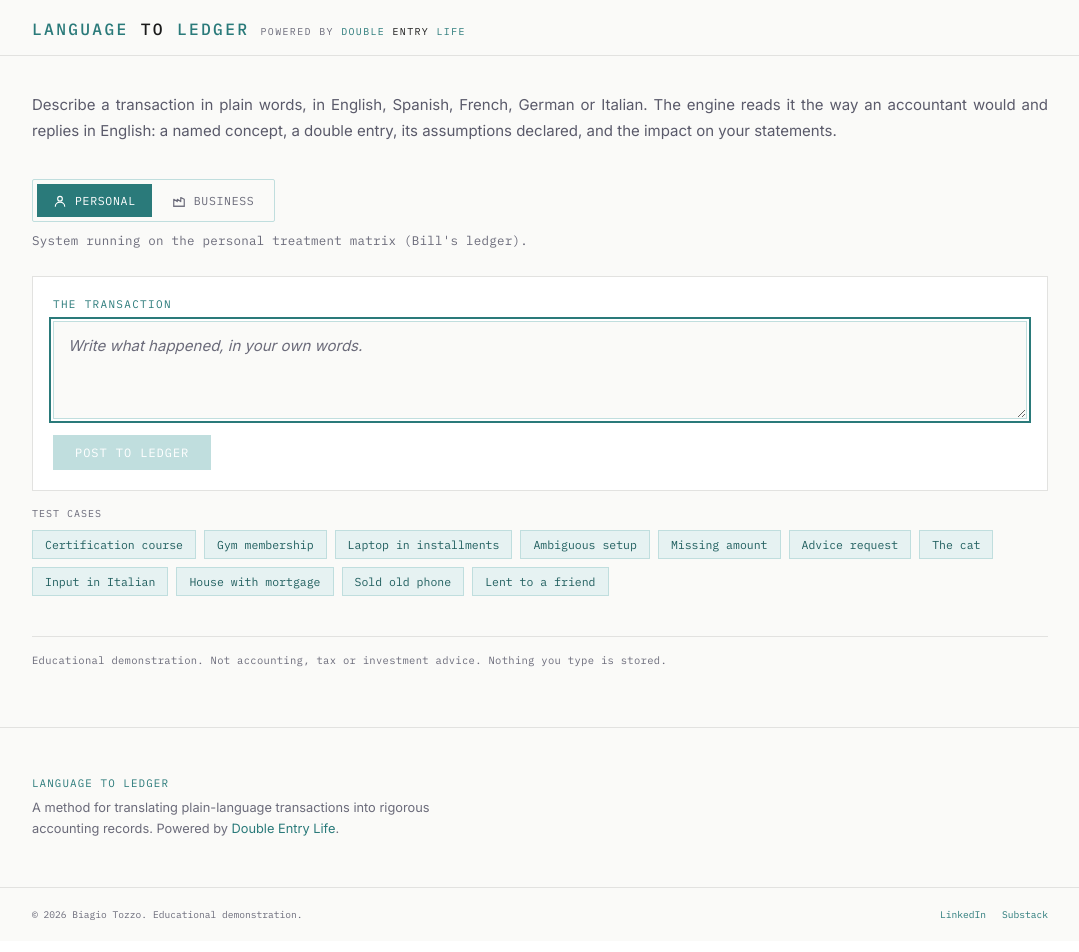
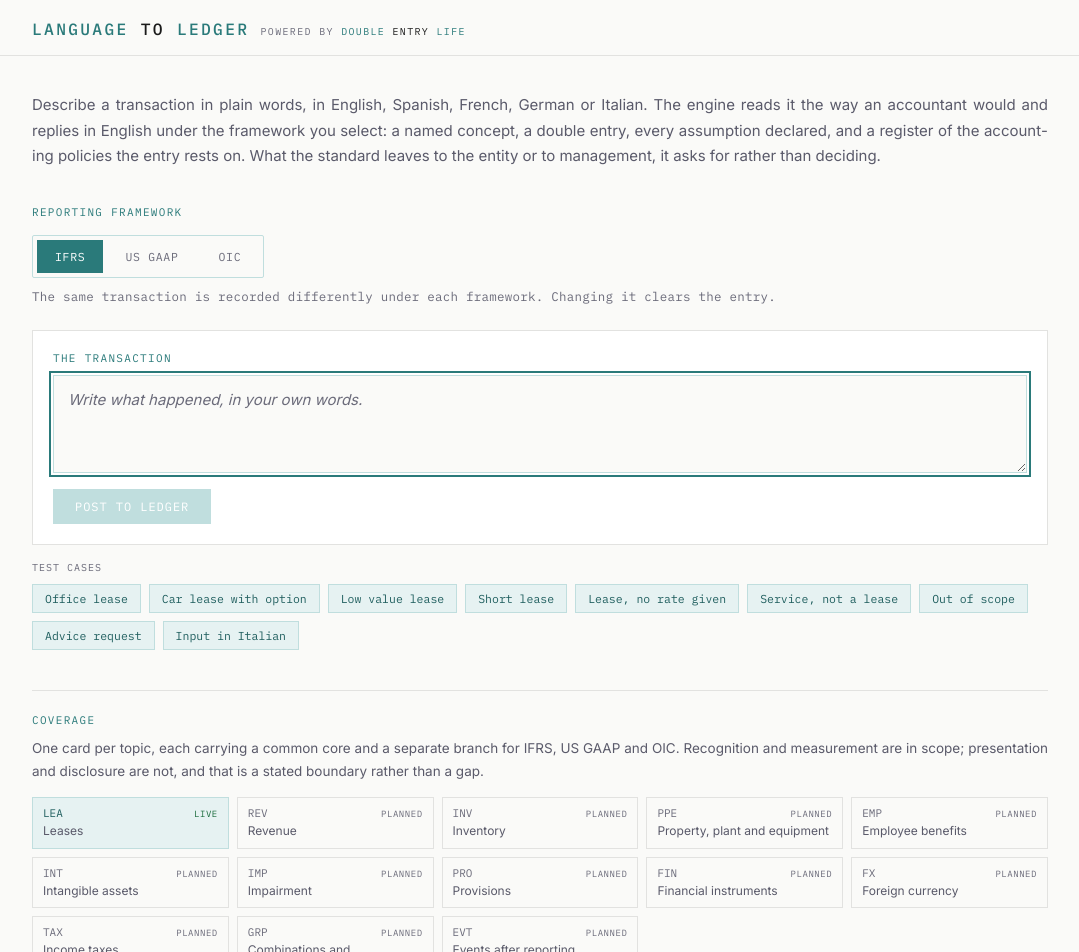
Before and after one commit to bias178/doubleentry.life, a React (Vite) app in the folder l2l/: page / in a window 1280 px wide. Shown: the top 952 px of the page, without its empty margins (100-1179 px from the left). Built offline with nearby package versions, Linux system fonts and the light colour scheme.

Commit message:
Add files via upload

```diff
--- a/l2l/src/App.jsx
+++ b/l2l/src/App.jsx
@@ -30,59 +30,53 @@ const F = {
 const ENDPOINT = "/api/ledger";
 
 const EXAMPLES = [
-  { label: "Certification course", text: "I paid 1,200 euro for a professional certification course that lasts two years." },
-  { label: "Gym membership", text: "I signed a 12 month gym membership at 45 euro per month." },
-  { label: "Laptop in installments", text: "I bought a laptop for 900 euro, paying 12 monthly installments of 75 euro." },
-  { label: "Ambiguous setup", text: "I spent 300 euro on my computer setup." },
-  { label: "Missing amount", text: "I want to record my new phone." },
-  { label: "Advice request", text: "Should I put 5,000 euro into an index fund or pay off my loan?" },
-  { label: "The cat", text: "Record my cat as an intangible asset." },
-  { label: "Input in Italian", text: "Ho comprato una bici usata per 250 euro, pagata subito." },
-  { label: "House with mortgage", text: "I bought a house for 120,000 euro and took out a 90,000 euro mortgage." },
-  { label: "Sold old phone", text: "I sold my old phone for 80 euro on a marketplace. I had bought it years ago and never recorded it." },
-  { label: "Lent to a friend", text: "I lent 500 euro to a friend, to be paid back in three months." },
+  { label: "Office lease", text: "We signed a five year lease on an office at 2,000 euro per month, payable monthly in advance, with no purchase option." },
+  { label: "Car lease with option", text: "We leased a company car for 36 months at 450 euro per month, with an option to buy it at the end for 6,000 euro." },
+  { label: "Low value lease", text: "We lease a coffee machine for the office at 40 euro per month on a four year contract." },
+  { label: "Short lease", text: "We rented a warehouse for eight months at 1,500 euro per month." },
+  { label: "Lease, no rate given", text: "We leased a machine for four years at 900 euro per month. The contract does not state an interest rate." },
+  { label: "Service, not a lease", text: "We pay a supplier 1,200 euro a month to store our goods. They decide which warehouse and can move our pallets whenever they want." },
+  { label: "Out of scope", text: "We impaired goodwill from an acquisition by 400,000 euro." },
+  { label: "Advice request", text: "Should we lease the machine or buy it outright?" },
+  { label: "Input in Italian", text: "Abbiamo firmato un leasing di quattro anni per un macchinario, canone 1.100 euro al mese." },
 ];
 
-const B_SERIES = [
-  { id: "B-01", topic: "Revenue", ref: "IFRS 15" },
-  { id: "B-02", topic: "Inventory", ref: "IAS 2" },
-  { id: "B-03", topic: "Employee benefits", ref: "IAS 19" },
-  { id: "B-04", topic: "Property, plant, equipment", ref: "IAS 16" },
-  { id: "B-05", topic: "Intangible assets", ref: "IAS 38" },
-  { id: "B-06", topic: "Leases", ref: "IFRS 16" },
-  { id: "B-07", topic: "Financial instruments", ref: "IFRS 9 / IAS 32" },
-  { id: "B-08", topic: "Borrowing costs", ref: "IAS 23" },
-  { id: "B-09", topic: "Provisions", ref: "IAS 37" },
-  { id: "B-10", topic: "Government grants", ref: "IAS 20" },
-  { id: "B-11", topic: "Foreign currency", ref: "IAS 21" },
-  { id: "B-12", topic: "Investment property", ref: "IAS 40" },
-  { id: "B-13", topic: "Impairment, CGU", ref: "IAS 36" },
-  { id: "B-14", topic: "Events after reporting", ref: "IAS 10" },
-  { id: "B-15", topic: "Policies, estimates, errors", ref: "IAS 8" },
-  { id: "B-16", topic: "Assets held for sale", ref: "IFRS 5" },
-  { id: "B-17", topic: "Business combinations", ref: "IFRS 3" },
-  { id: "B-18", topic: "Consolidation", ref: "IFRS 10 / IAS 27, 28" },
-  { id: "B-19", topic: "Income taxes", ref: "IAS 12" },
-  { id: "B-20", topic: "Agriculture", ref: "IAS 41" },
+const FRAMEWORKS = [
+  { id: "IFRS", label: "IFRS" },
+  { id: "USGAAP", label: "US GAAP" },
+  { id: "OIC", label: "OIC" },
 ];
 
-function IconPerson({ color }) {
-  return (
-    <svg width="14" height="14" viewBox="0 0 24 24" fill="none" stroke={color} strokeWidth="2" strokeLinecap="round" strokeLinejoin="round" aria-hidden="true">
-      <circle cx="12" cy="8" r="4" />
-      <path d="M4 21c0-4 3.6-7 8-7s8 3 8 7" />
-    </svg>
-  );
-}
+// Coverage map, always visible. A declared perimeter reads as professional;
+// an incomplete one left unsaid reads as abandoned.
+const DOMAINS = [
+  { id: "LEA", name: "Leases", covered: true },
+  { id: "REV", name: "Revenue", covered: false },
+  { id: "INV", name: "Inventory", covered: false },
+  { id: "PPE", name: "Property, plant and equipment", covered: false },
+  { id: "EMP", name: "Employee benefits", covered: false },
+  { id: "INT", name: "Intangible assets", covered: false },
+  { id: "IMP", name: "Impairment", covered: false },
+  { id: "PRO", name: "Provisions", covered: false },
+  { id: "FIN", name: "Financial instruments", covered: false },
+  { id: "FX", name: "Foreign currency", covered: false },
+  { id: "TAX", name: "Income taxes", covered: false },
+  { id: "GRP", name: "Combinations and consolidation", covered: false },
+  { id: "EVT", name: "Events after reporting, changes, errors", covered: false },
+];
 
-function IconFactory({ color }) {
-  return (
-    <svg width="14" height="14" viewBox="0 0 24 24" fill="none" stroke={color} strokeWidth="2" strokeLinecap="round" strokeLinejoin="round" aria-hidden="true">
-      <path d="M3 21V9l6 4V9l6 4V6l6 3v12z" />
-      <line x1="3" y1="21" x2="21" y2="21" />
-    </svg>
-  );
-}
+const PROFILE_LABELS = {
+  functionalCurrency: "Functional currency",
+  yearEnd: "Financial year end",
+  capitalisationThreshold: "Capitalisation threshold",
+  inventoryCostFormula: "Inventory cost formula",
+  ppeMeasurementModel: "PPE measurement model",
+  leaseShortTermExemption: "Short-term lease exemption",
+  leaseLowValueExemption: "Low-value lease exemption",
+  incrementalBorrowingRate: "Incremental borrowing rate",
+  goodwillAmortisationPeriod: "Goodwill amortisation period",
+  developmentCostPolicy: "Development cost policy",
+};
 
 function fmt(n) {
   if (n === null || n === undefined) return "";
@@ -104,7 +98,8 @@ function Eyebrow({ children }) {
 
 export default function LanguageToLedger() {
   const [input, setInput] = useState("");
-  const [mode, setMode] = useState("personal");
+  const [framework, setFramework] = useState("IFRS");
+  const [profile, setProfile] = useState({});
   const [history, setHistory] = useState([]);
   const [result, setResult] = useState(null);
   const [loading, setLoading] = useState(false);
@@ -115,21 +110,37 @@ export default function LanguageToLedger() {
   const outRef = useRef(null);
 
   function submitFields(missing) {
+    // Answers whose scope is "entity" are accounting policies, not facts about
+    // this transaction: they are kept in the entity profile and reused.
+    const nextProfile = { ...profile };
     const parts = missing
       .map((m) => {
         const v = (fields[m.id] || "").trim();
         if (!v) return null;
+        let spoken;
         if (m.options && m.options.length > 0) {
-          if (v === "assume") return `${m.label}: assume, apply the standard treatment and declare it.`;
+          if (v === "assume") {
+            spoken = `${m.label}: assume, apply the standard treatment and declare it.`;
+          } else {
             const opt = m.options.find((o) => o.value === v);
-          return `${m.label}: ${opt ? opt.label : v}.`;
+            spoken = `${m.label}: ${opt ? opt.label : v}.`;
           }
-        return `${m.label}: ${v}.`;
+        } else {
+          spoken = `${m.label}: ${v}.`;
+        }
+        if (m.scope === "entity" && v !== "assume" && PROFILE_LABELS[m.id]) {
+          const opt = m.options && m.options.find((o) => o.value === v);
+          nextProfile[m.id] = opt ? opt.label : v;
+        }
+        return spoken;
       })
       .filter(Boolean);
     if (parts.length === 0) return;
+    if (Object.keys(nextProfile).length !== Object.keys(profile).length) {
+      setProfile(nextProfile);
+    }
     setFields({});
-    post(parts.join(" "));
+    post(parts.join(" "), 0, null, nextProfile);
   }
 
   useEffect(() => {
@@ -177,13 +188,16 @@ export default function LanguageToLedger() {
     const payload =
       "Preparer reading: " + (parsed.reading || "(none)") + "\n" +
       "Preparer assumptions: " + JSON.stringify(parsed.assumptions || []) + "\n" +
-      "Preparer output: " + JSON.stringify({ concept: parsed.concept, entries: parsed.entries, impact: parsed.impact });
+      "Preparer policy register: " + JSON.stringify(parsed.policyRegister || []) + "\n" +
+      "Preparer output: " + JSON.stringify({ framework: parsed.framework, concept: parsed.concept, entries: parsed.entries, impact: parsed.impact });
     try {
       const response = await fetch(ENDPOINT, {
         method: "POST",
         headers: { "Content-Type": "application/json" },
         body: JSON.stringify({
           role: "review",
+          framework,
+          profile,
           messages: [{ role: "user", content: payload }],
         }),
       });
@@ -200,7 +214,7 @@ export default function LanguageToLedger() {
     }
   }
 
-  async function post(text, attempt = 0, baseMsgs = null) {
+  async function post(text, attempt = 0, baseMsgs = null, profileOverride = null) {
     const trimmed = text.trim();
     if (!trimmed || (loading && attempt === 0)) return;
     setLoading(true);
@@ -213,6 +227,8 @@ export default function LanguageToLedger() {
         headers: { "Content-Type": "application/json" },
         body: JSON.stringify({
           role: "prepare",
+          framework,
+          profile: profileOverride || profile,
           messages: msgs,
         }),
       });
@@ -244,7 +260,8 @@ export default function LanguageToLedger() {
           return post(
             "Your previous output was invalid or cut off. Produce the same result again as minified JSON, more concise: fewer impact rows, shorter prose, first installment only.",
             attempt + 1,
-            [...msgs, { role: "assistant", content: clean || "(invalid output)" }]
+            [...msgs, { role: "assistant", content: clean || "(invalid output)" }],
+            profileOverride
           );
         }
         throw new Error(
@@ -287,6 +304,8 @@ export default function LanguageToLedger() {
   }
 
   function reset() {
+    // The entity profile deliberately survives a reset: accounting policies are
+    // properties of the entity, not of the transaction being recorded.
     setHistory([]);
     setResult(null);
     setError(null);
@@ -353,77 +372,65 @@ export default function LanguageToLedger() {
         {/* Intro */}
         <header style={{ marginBottom: 36 }}>
           <p className="l2l-prose" style={{ fontSize: 15, color: C.muted, lineHeight: 1.7 }}>
-            Describe a transaction in plain words, in English, Spanish, French, German or Italian. The engine reads it the way an accountant would and replies in English: a named concept, a double entry, its assumptions declared, and the impact on your statements.
+            Describe a transaction in plain words, in English, Spanish, French, German or Italian. The engine reads it the way an accountant would and replies in English under the framework you select: a named concept, a double entry, every assumption declared, and a register of the accounting policies the entry rests on. What the standard leaves to the entity or to management, it asks for rather than deciding.
           </p>
         </header>
 
-        {/* Personal / Business toggle */}
-        <section style={{ marginBottom: 28 }}>
+        {/* Reporting framework and entity profile */}
+        <section style={{ marginBottom: 26 }}>
+          <Eyebrow>Reporting framework</Eyebrow>
           <div style={{
             display: "inline-flex", border: `1px solid ${C.tealMid}`, background: C.bg,
-            padding: 4, gap: 4, borderRadius: 2,
+            padding: 4, gap: 4, borderRadius: 2, marginTop: 6,
           }}>
+            {FRAMEWORKS.map((f) => (
               <button
-              onClick={() => { setMode("personal"); reset(); }}
-              aria-pressed={mode === "personal"}
+                key={f.id}
+                onClick={() => { setFramework(f.id); reset(); }}
+                aria-pressed={framework === f.id}
                 style={{
-                display: "flex", alignItems: "center", gap: 8, padding: "9px 16px", border: "none",
-                background: mode === "personal" ? C.teal : "transparent",
-                color: mode === "personal" ? "white" : C.neutral,
+                  padding: "9px 18px", border: "none",
+                  background: framework === f.id ? C.teal : "transparent",
+                  color: framework === f.id ? "white" : C.neutral,
                   fontFamily: F.mono, fontSize: 11.5, letterSpacing: "0.06em", textTransform: "uppercase",
                   transition: "background 0.15s, color 0.15s",
                 }}
               >
-              <IconPerson color={mode === "personal" ? "white" : C.neutral} />
-              Personal
+                {f.label}
               </button>
+            ))}
+          </div>
+          <p className="l2l-prose" style={{ fontSize: 12.5, color: C.neutral, marginTop: 10, fontFamily: F.mono, letterSpacing: "0.02em" }}>
+            The same transaction is recorded differently under each framework. Changing it clears the entry.
+          </p>
+
+          {/* Entity profile: built by accumulation, never asked as a questionnaire */}
+          {Object.keys(profile).length > 0 && (
+            <div style={{ marginTop: 16, border: `1px solid ${C.rule}`, background: "white", padding: "12px 16px" }}>
+              <div style={{ display: "flex", justifyContent: "space-between", alignItems: "baseline", gap: 12 }}>
+                <span style={{ fontFamily: F.mono, fontSize: 10, letterSpacing: "0.1em", textTransform: "uppercase", color: C.neutral }}>
+                  Entity profile
+                </span>
                 <button
-              onClick={() => { setMode("business"); reset(); }}
-              aria-pressed={mode === "business"}
-              style={{
-                display: "flex", alignItems: "center", gap: 8, padding: "9px 16px", border: "none",
-                background: mode === "business" ? C.teal : "transparent",
-                color: mode === "business" ? "white" : C.neutral,
-                fontFamily: F.mono, fontSize: 11.5, letterSpacing: "0.06em", textTransform: "uppercase",
-                transition: "background 0.15s, color 0.15s",
-              }}
+                  onClick={() => setProfile({})}
+                  style={{ background: "none", border: "none", padding: 0, fontFamily: F.mono, fontSize: 10, color: C.teal, letterSpacing: "0.06em", textTransform: "uppercase" }}
                 >
-              <IconFactory color={mode === "business" ? "white" : C.neutral} />
-              Business
+                  Clear
                 </button>
               </div>
-          <p style={{ fontSize: 12.5, color: C.neutral, marginTop: 10, fontFamily: F.mono, letterSpacing: "0.02em" }}>
-            {mode === "personal"
-              ? "System running on the personal treatment matrix (Bill's ledger)."
-              : "System pointed at the enterprise treatment matrix (IAS/IFRS company module)."}
+              {Object.entries(profile).map(([k, v]) => (
+                <div key={k} style={{ display: "flex", gap: 10, paddingTop: 6, fontSize: 13 }}>
+                  <span style={{ color: C.neutral, minWidth: 190 }}>{PROFILE_LABELS[k] || k}</span>
+                  <span style={{ color: C.ink }}>{v}</span>
+                </div>
+              ))}
+              <p style={{ fontFamily: F.mono, fontSize: 10, color: C.neutral, marginTop: 10 }}>
+                Accounting policies you declared. Reused for every transaction in this session, never stored.
               </p>
+            </div>
+          )}
         </section>
 
-        {mode === "business" ? (
-          /* Business module: in development */
-          <section style={{ background: "white", border: `1px solid ${C.rule}`, padding: 28, marginBottom: 40 }}>
-            <Eyebrow>Enterprise module</Eyebrow>
-            <h2 style={{ fontFamily: F.serif, fontSize: 24, fontWeight: 400, margin: "6px 0 12px" }}>
-              In development
-            </h2>
-            <p className="l2l-prose" style={{ fontSize: 14.5, color: C.muted, lineHeight: 1.75, marginBottom: 22 }}>
-              The personal module is live and answers now. The enterprise module applies the same method to full company reporting under IAS and IFRS, and is being built one treatment card at a time. It does not run yet, because the system never produces an entry it cannot ground in a written rule. The scope below is what it will cover.
-            </p>
-            <div style={{ fontFamily: F.mono, fontSize: 10, letterSpacing: "0.1em", textTransform: "uppercase", color: C.neutral, marginBottom: 12 }}>
-              Planned coverage, 20 cards
-            </div>
-            <div style={{ display: "grid", gridTemplateColumns: "repeat(auto-fill, minmax(150px, 1fr))", gap: 8 }}>
-              {B_SERIES.map((b) => (
-                <div key={b.id} style={{ border: `1px solid ${C.rule}`, padding: "8px 10px", background: C.bg }}>
-                  <div style={{ fontFamily: F.mono, fontSize: 11, color: C.teal }}>{b.id}</div>
-                  <div style={{ fontSize: 12, color: C.muted, lineHeight: 1.4, marginTop: 2 }}>{b.topic}</div>
-                  <div style={{ fontFamily: F.mono, fontSize: 10, color: C.neutral, marginTop: 3 }}>{b.ref}</div>
-                </div>
-              ))}
-            </div>
-          </section>
-        ) : (
-        <>
         {/* Input */}
         <section style={{ background: "white", border: `1px solid ${C.rule}`, padding: 20, marginBottom: 16 }}>
           <Eyebrow>{awaitingAnswer ? "Your answer" : "The transaction"}</Eyebrow>
@@ -488,8 +495,6 @@ export default function LanguageToLedger() {
               ))}
             </div>
           </section>
-        )}
-        </>
         )}
 
         <div ref={outRef} />
@@ -691,6 +696,45 @@ export default function LanguageToLedger() {
               )}
             </section>
 
+            {/* Policy register: which entity accounting policies this entry rests on,
+                and whether the entity actually declared them. */}
+            {result.policyRegister && result.policyRegister.length > 0 && (
+              <section style={{ background: "white", border: `1px solid ${C.rule}`, borderLeft: `3px solid ${C.orange}`, padding: 20, marginBottom: 14 }}>
+                <Eyebrow>Policy register</Eyebrow>
+                <p className="l2l-prose" style={{ fontSize: 13.5, color: C.muted, lineHeight: 1.7, margin: "4px 0 14px" }}>
+                  Accounting policies this entry relies on, and where each one came from.
+                </p>
+                <table style={{ width: "100%", borderCollapse: "collapse", fontSize: 13.5 }}>
+                  <thead>
+                    <tr style={{ borderBottom: `1px solid ${C.rule}` }}>
+                      <th style={{ textAlign: "left", padding: "0 8px 6px 0", fontFamily: F.mono, fontSize: 10, letterSpacing: "0.08em", textTransform: "uppercase", color: C.neutral, fontWeight: 400 }}>Policy</th>
+                      <th style={{ textAlign: "left", padding: "0 8px 6px 0", fontFamily: F.mono, fontSize: 10, letterSpacing: "0.08em", textTransform: "uppercase", color: C.neutral, fontWeight: 400 }}>Applied</th>
+                      <th style={{ textAlign: "left", padding: "0 0 6px 0", fontFamily: F.mono, fontSize: 10, letterSpacing: "0.08em", textTransform: "uppercase", color: C.neutral, fontWeight: 400 }}>Source</th>
+                    </tr>
+                  </thead>
+                  <tbody>
+                    {result.policyRegister.map((r, i) => {
+                      const undeclared = r.source === "undeclared";
+                      return (
+                        <tr key={i} style={{ borderBottom: `1px solid ${C.rule}` }}>
+                          <td style={{ padding: "8px 8px 8px 0", color: C.ink }}>{r.policy}</td>
+                          <td style={{ padding: "8px 8px 8px 0", fontFamily: F.mono, fontSize: 12.5, color: C.ink }}>{r.value}</td>
+                          <td style={{ padding: "8px 0", fontFamily: F.mono, fontSize: 10.5, letterSpacing: "0.05em", textTransform: "uppercase", color: undeclared ? C.orange : C.neutral, fontWeight: undeclared ? 500 : 400 }}>
+                            {r.source === "entity" ? "Declared by entity" : r.source === "management" ? "Supplied by management" : "Not declared"}
+                          </td>
+                        </tr>
+                      );
+                    })}
+                  </tbody>
+                </table>
+                {result.policyRegister.some((r) => r.source === "undeclared") && (
+                  <p className="l2l-prose" style={{ fontSize: 13, color: C.ink, lineHeight: 1.7, marginTop: 14 }}>
+                    The policies marked as not declared were applied at their most common treatment so that the entry could be produced. Check them against the entity accounting manual before treating this record as final.
+                  </p>
+                )}
+              </section>
+            )}
+
             {/* Impact */}
             {result.impact && (
               <section style={{ border: `1px solid ${C.rule}`, background: "white", marginBottom: 14 }}>
@@ -804,6 +848,35 @@ export default function LanguageToLedger() {
           </div>
         )}
 
+        {/* Coverage map: a declared perimeter reads as professional,
+            an incomplete one left unsaid reads as abandoned. */}
+        <section style={{ marginTop: 40, paddingTop: 22, borderTop: `1px solid ${C.rule}` }}>
+          <Eyebrow>Coverage</Eyebrow>
+          <p className="l2l-prose" style={{ fontSize: 13.5, color: C.muted, lineHeight: 1.7, margin: "4px 0 14px" }}>
+            One card per topic, each carrying a common core and a separate branch for IFRS, US GAAP and OIC. Recognition and measurement are in scope; presentation and disclosure are not, and that is a stated boundary rather than a gap.
+          </p>
+          <div style={{ display: "grid", gridTemplateColumns: "repeat(auto-fill, minmax(190px, 1fr))", gap: 8 }}>
+            {DOMAINS.map((d) => (
+              <div
+                key={d.id}
+                style={{
+                  border: `1px solid ${d.covered ? C.tealMid : C.rule}`,
+                  background: d.covered ? C.tealLight : C.bg,
+                  padding: "8px 10px",
+                }}
+              >
+                <div style={{ display: "flex", justifyContent: "space-between", alignItems: "baseline", gap: 6 }}>
+                  <span style={{ fontFamily: F.mono, fontSize: 11, color: d.covered ? C.tealDark : C.neutral }}>{d.id}</span>
+                  <span style={{ fontFamily: F.mono, fontSize: 9, letterSpacing: "0.06em", textTransform: "uppercase", color: d.covered ? C.green : C.neutral }}>
+                    {d.covered ? "Live" : "Planned"}
+                  </span>
+                </div>
+                <div style={{ fontSize: 12, color: C.muted, lineHeight: 1.4, marginTop: 3 }}>{d.name}</div>
+              </div>
+            ))}
+          </div>
+        </section>
+
         {/* Fixed disclaimer */}
         <footer style={{ marginTop: 36, paddingTop: 16, borderTop: `1px solid ${C.rule}` }}>
           <p style={{ fontFamily: F.mono, fontSize: 10.5, color: C.neutral, letterSpacing: "0.03em" }}>
```
Lines whose indentation alone changed are shown as unchanged.
